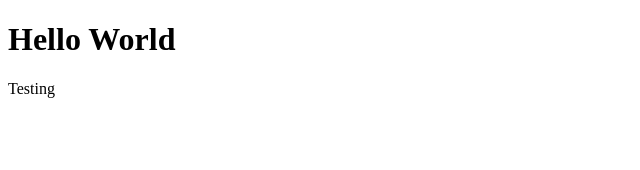
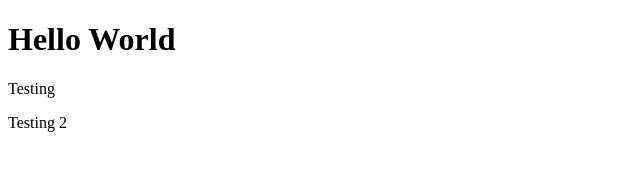
Before and after one commit to Adonis-st/git-test, a plain HTML site: page index.html in a window 1280 px wide. Shown: the full height of the page, 0-640 px from the left. Drawn offline with Linux system fonts and the light colour scheme.

Commit message:
Third commit

```diff
--- a/index.html
+++ b/index.html
@@ -9,5 +9,6 @@
 <body>
     <h1>Hello World</h1>
     <p>Testing</p>
+    <p>Testing 2</p>
 </body>
 </html>
```
